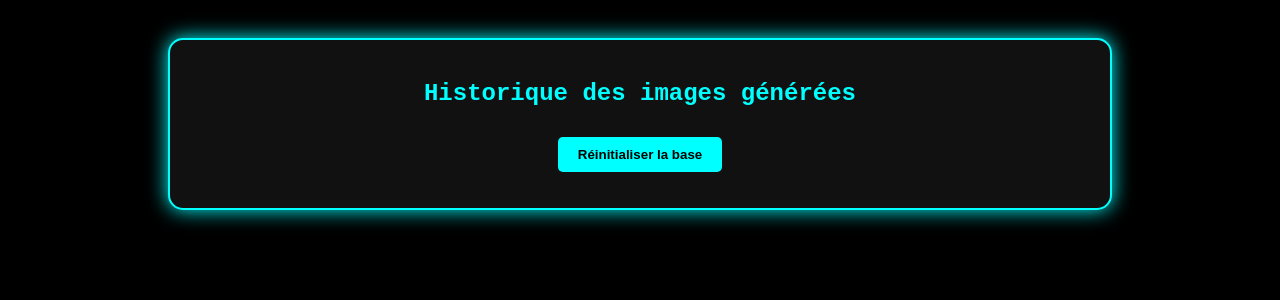
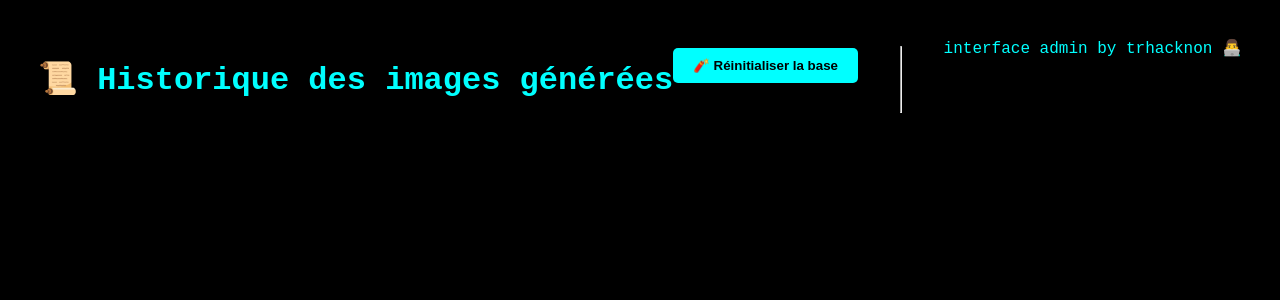
Before and after one commit to trh4ckn0n/dallgen, a Flask app: page /admin in a window 1280 px wide. Shown: the top 300 px of the page. Run offline with Flask 3, Linux system fonts and the light colour scheme; the visitor is signed in with stand-in values (Sample User, id 1); data that the repository does not hold is empty.

Commit message:
Update admin.html

```diff
--- a/templates/admin.html
+++ b/templates/admin.html
@@ -2,27 +2,28 @@
 <html lang="fr">
 <head>
     <meta charset="UTF-8">
-    <title>Historique des Générations</title>
-    <link rel="stylesheet" href="/static/style.css">
+    <title>Admin Dashboard - Trhacknon AI</title>
+    <link rel="stylesheet" href="{{ url_for('static', filename='style.css') }}">
 </head>
 <body>
-    <div class="container">
-<h2>Historique des images générées</h2>
-<form method="post" action="/admin/reset" onsubmit="return confirm('Réinitialiser la base ?')">
-    <button type="submit">Réinitialiser la base</button>
-</form>
+    <h1>📜 Historique des images générées</h1>
+    <form method="post" action="/admin/reset" onsubmit="return confirm('Réinitialiser toute la base ?')">
+        <button type="submit">🧨 Réinitialiser la base</button>
+    </form>
 
-<ul>
-    {% for id, prompt, url, ts in history %}
-        <li>
-            <p><b>{{ prompt }}</b> — {{ ts }}</p>
-            <img src="{{ url }}" width="300">
-            <form method="post" action="/admin/delete/{{ id }}">
-                <button type="submit">Supprimer</button>
+    <hr>
+
+    {% for id, prompt, url, timestamp in history %}
+        <div style="margin-bottom:20px;">
+            <p><b>{{ prompt }}</b><br><small>⏱️ {{ timestamp }}</small></p>
+            <img src="{{ url }}" width="250">
+            <form method="post" action="/admin/delete/{{ id }}" style="display:inline;">
+                <button type="submit">❌ Supprimer</button>
             </form>
-        </li>
+        </div>
+        <hr>
     {% endfor %}
-</ul>
-    </div>
+
+    <div class="trhacknon-tag">interface admin by trhacknon 👨‍💻</div>
 </body>
 </html>
```
